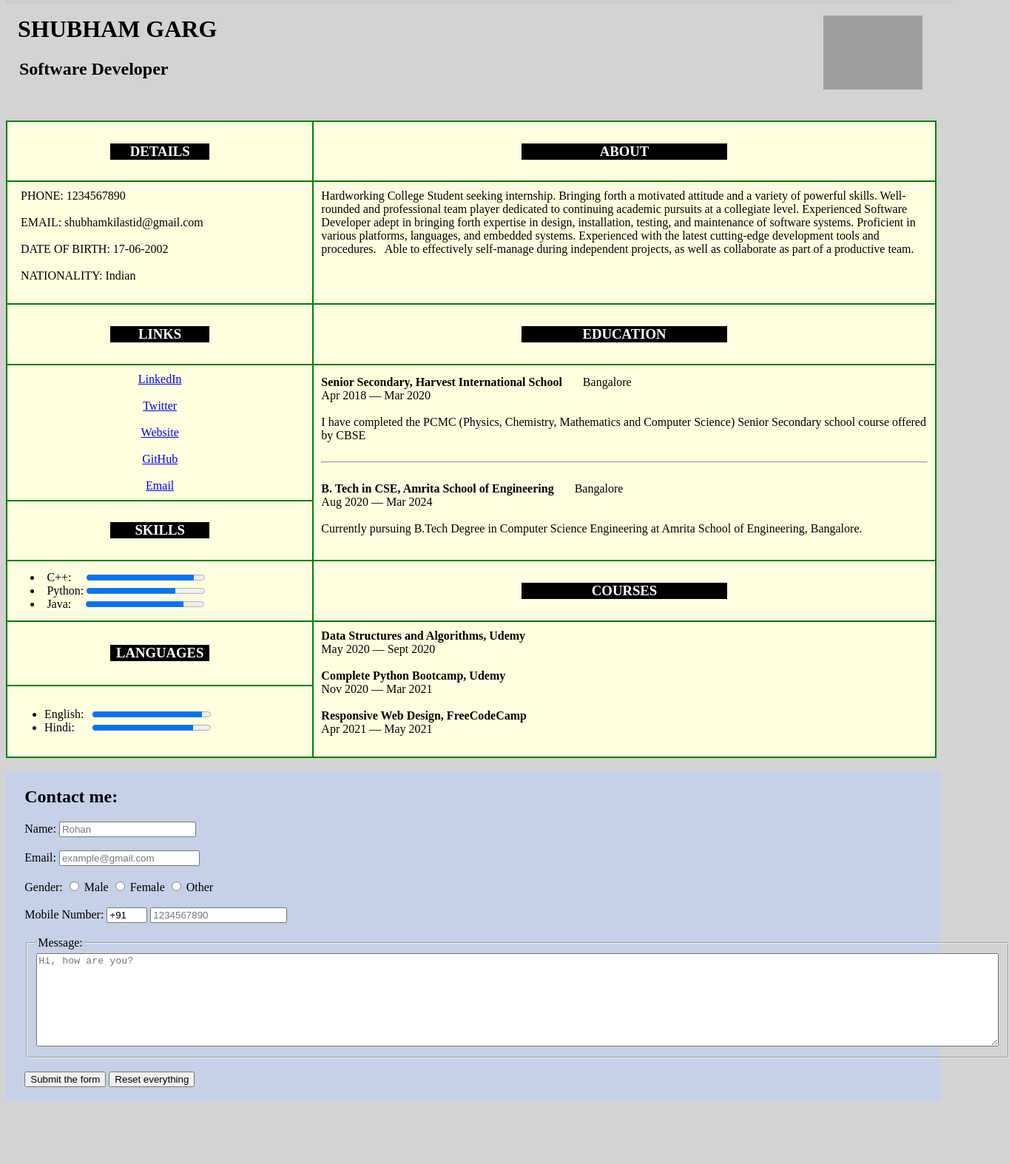
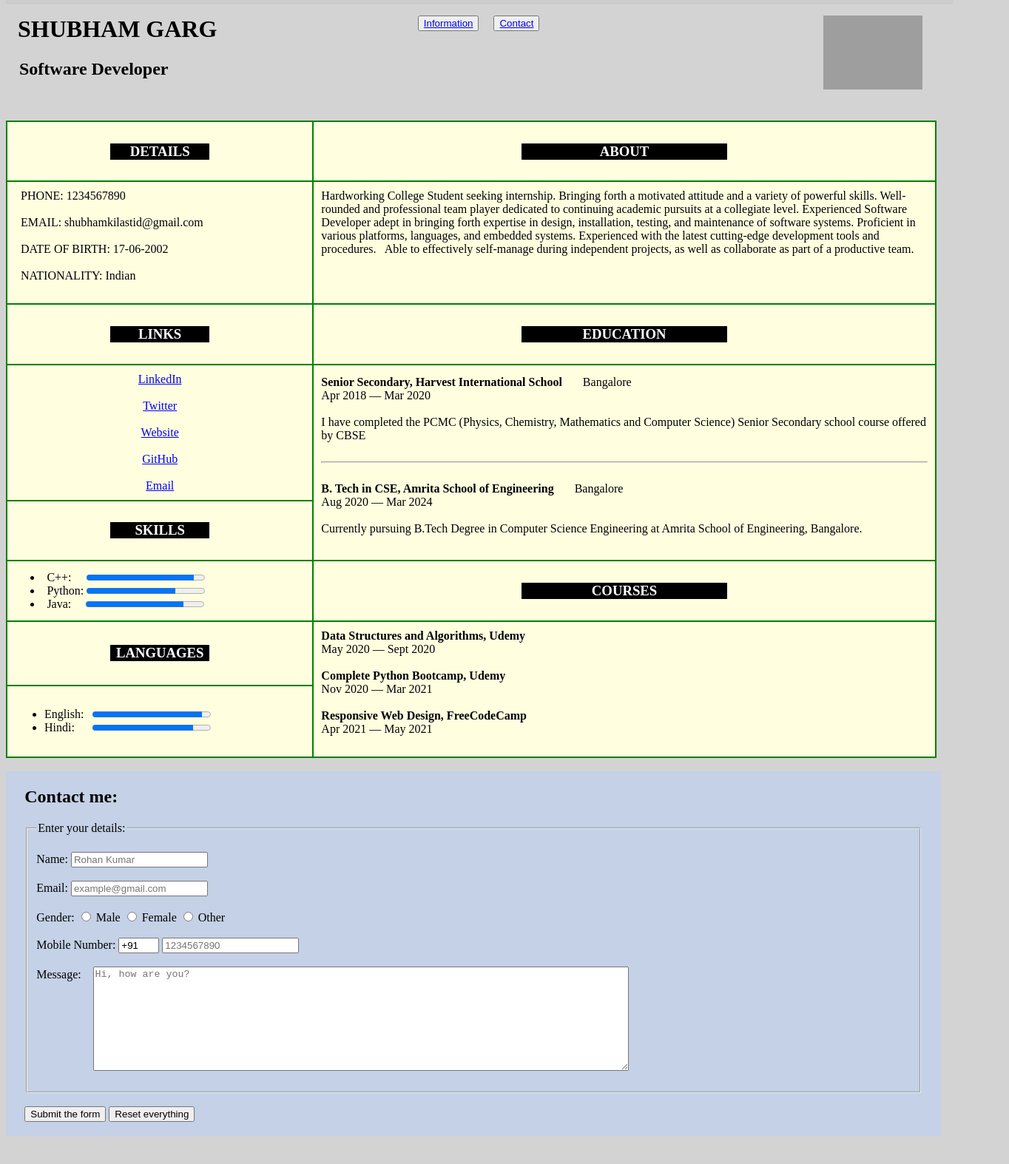
Before and after one commit to shubham-garg1/resume, a plain HTML site: page index.html in a window 1280 px wide. Shown: the whole page at 74% size, 1364 px wide, since content can reach past the window. Before the commit the page ends 1533 px from the top, so only its background shows below. Drawn offline with Linux system fonts and the light colour scheme; grey boxes are pictures that could not be loaded.

Commit message:
final changes
Just did a few final changes before stating the recording

```diff
--- a/index.html
+++ b/index.html
@@ -1,23 +1,21 @@
 <!DOCTYPE html>
 <html>
-
     <head>
         <title>Shubham Garg</title>
     </head>
-
     <style>
-
+        html {
+        scroll-behavior: smooth;
+        }
         h3{
             background-color: black;
             color: white;
             margin-right:33%;
             margin-left:33%;
         }
-
         .skills{
             padding-left: 2.5%;
         }
-
         .header {
             position: fixed;
             top: 0;
@@ -25,42 +23,47 @@
             width: 100%;
             background-color: #f1f1f1;
         }
-
         .progress-container {
             width: 100%;
-            height: 5px;
+            height: 6px;
             background: #ccc;
         }
-
         .progress-bar {
-            height: 5px;
+            height: 6px;
             background: #db1b1b;
             width: 0%;
         }
-
         .picture{
             float: right;
             margin-right: 2%;
         }
-
+        .buttons{
+            position: fixed;
+            float: left;
+            margin-left: 43.5%;
+        }
+        .textarea *{
+            vertical-align: top;
+            padding-right: 1%;
+        }
     </style>
-
-
-    <!-- <body bgcolor="lightgreen"> -->
-    <!-- <body bgcolor="lightblue"> -->
-
     <body bgcolor="lightgrey" vlink="blue">
         <div class="header">
             <div class="progress-container">
                 <div class="progress-bar" id="myBar"></div>
             </div>
         </div>
+        <div class="buttons">
+            <button><a href="#information">Information</a></button>
+            &nbsp; &nbsp;
+            <button ><a href="#name">Contact</a></button>
+        </div>
         <div>
             <img src="https://lh3.googleusercontent.com/KWIkOrWnj6BogC0AILOw79MNvllTcgM07qDICd9fsw_04D574feXzPYjmI3Cerc1dNg88vq8yPYOiVDzf7beiwwxUiUYOAZAiMeb9WK0_k58y_efWCjXXHJzj1y9Q5RePyfkHwmr=w1920-h1080" alt="this is an image" class="picture" height="100px" width="auto">
             <h1> &nbsp;&nbsp;SHUBHAM GARG</h1>
             <h2> &nbsp;&nbsp;&nbsp;Software Developer</h2>
         </div>
-        <table border="1" bordercolor="green" bgcolor="lightyellow" width=99.5% cellpadding="10" cellspacing="0">
+        <table border="1" bordercolor="green" bgcolor="lightyellow" width=99.5% cellpadding="10" cellspacing="0" id="information">
 
             <tr>
                 <td width="33%" align="center">
@@ -70,7 +73,6 @@
                     <h3>ABOUT <br> </h3>
                 </td>
             </tr>
-
             <tr>
                 <td>
                     &nbsp; PHONE: 1234567890
@@ -93,8 +95,6 @@
                     and embedded systems. Experienced with the latest cutting-edge development tools and procedures.   Able
                     to effectively self-manage during independent projects, as well as collaborate as part of a productive
                     team.
-                    <!-- <br> <br>
-            &nbsp;  -->
                 </td>
             </tr>
             <br><br>
@@ -106,7 +106,6 @@
                     <h3>EDUCATION <br> </h3>
                 </td>
             </tr>
-
             <tr>
                 <td align="center">
                     <a href="https://www.linkedin.com/in/shubham-garg-181a7a1bb/" target="_blank">LinkedIn</a> <br> <br>
@@ -163,7 +162,6 @@
                         <label name="file" for="file">Java: &nbsp;&nbsp;&nbsp;</label>
                         <progress id="file" name="file" value="83" max="100"> 83% </progress>
                     </li>
-
                 </td>
                 <td align="center">
                     <h3>COURSES <br> </h3>
@@ -188,7 +186,6 @@
                         <br> <br>
                 </td>
             </tr>
-
             <tr>
                 <td>
                     <ul>
@@ -204,37 +201,15 @@
                     </ul>
                 </td>
             </tr>
-
-            <!-- <div style="opacity: 90%; font-size: small;">
-                        PHONE: <br> 1234567890
-                        <br> <br>
-                        EMAIL: <br>
-                        shubhamkilastid@gmail.com
-                        <br> <br>
-                        EMAIL: <br>
-                        shubhamkilastid@gmail.com
-                        <br> <br>
-                        DATE OF BIRTH: <br>
-                        17-06-2002
-                        <br> <br>
-                        NATIONALITY: <br>
-                        Indian
-                        <br> <br>
-                    </div>
-                </td>
-                <td colspan="2">
-                    <h3>PROFILE <br> </h3>
-                    Hardworking College Student seeking internship. Bringing forth a motivated attitude and a variety of powerful skills. Well-rounded and professional team player dedicated to continuing academic pursuits at a collegiate level. Experienced Software Developer adept in bringing forth expertise in design, installation, testing, and maintenance of software systems. Proficient in various platforms, languages, and embedded systems. Experienced with the latest cutting-edge development tools and procedures.   Able to effectively self-manage during independent projects, as well as collaborate as part of a productive team.
-                    <br> <br>
-                    &nbsp; -->
-
         </table>
         <br>
-
         <form action="#" style="background-color:#c4d1e6; padding: 0.1% 2%;">
             <h2>Contact me: </h2>
+            <fieldset>
+                <legend>Enter your details: </legend>
+                <br>
                 <label for="name">Name: </label>
-            <input type="text" name="name" id="name" placeholder="Rohan">
+                <input type="text" name="name" id="name" placeholder="Rohan Kumar">
                 <br> <br>
                 <label for="email">Email: </label>
                 <input type="email" name="email" id="email" style="width: 15%;" placeholder="example@gmail.com">
@@ -250,7 +225,6 @@
                 <label for="phone">Mobile Number: </label>
                 <label for="browser"></label>
                 <input list="browsers" name="browser" id="browser" style="width: 47px;" value="+91">
-
                 <datalist id="browsers">
                     <option value="+91">
                     <option value="+63">
@@ -258,40 +232,28 @@
                     <option value="+274">
                     <option value="+326">
                 </datalist>
-            <!-- <input type="tel" id="phone" name="phone" pattern="[0-9]{3}-[0-9]{2}-[0-9]{3}"> -->
                 <input type="tel" id="phone" name="phone" pattern="[0-9]{10}" placeholder="1234567890">
-
                 <br> <br>
-            <fieldset>
-                <legend>Message: </legend>
-                <!-- <textarea name="msg" id="msg" cols="160" rows="8"
-                    placeholder="Hi, this is Georgeand I am a DevOps Enginner at Google. I came across your resume online and I would like to offer you an interview referral at our company for the position of Software Developer. Please reply if interested. "></textarea> -->
-                <textarea name="msg" id="msg" cols="160" rows="8"
-                    placeholder="Hi, how are you?"></textarea>
+                <div class="textarea">
+                    <label for="msg" style="vertical-align: middle;">Message: </label>
+                    <textarea name="msg" id="msg" style="width: 60%;" rows="9" placeholder="Hi, how are you?" required></textarea>
+                </div>
+                <br>
             </fieldset>
-
             <br>
             <input type="submit" value="Submit the form">
             <input type="reset" value="Reset everything">
-            <br>
-            <br>
-
+            <br> <br>
         </form>
-
-        <br>
-        <br>
-
+        <br> <br>
         <script>
             window.onscroll = function() {myFunction()};
-
             function myFunction() {
-            var winScroll = document.body.scrollTop || document.documentElement.scrollTop;
+            var winScroll =  document.documentElement.scrollTop;
             var height = document.documentElement.scrollHeight - document.documentElement.clientHeight;
             var scrolled = (winScroll / height) * 100;
             document.getElementById("myBar").style.width = scrolled + "%";
             }
         </script>
-
-
     </body>
 </html>
```
Lines whose indentation alone changed are shown as unchanged.
